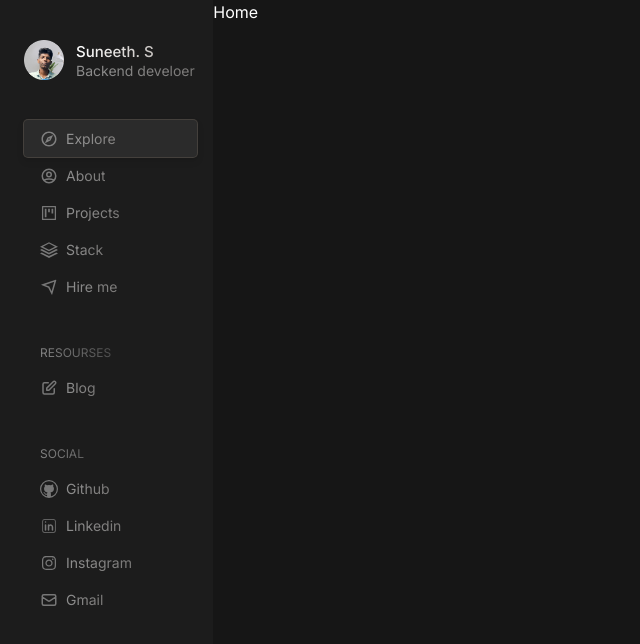
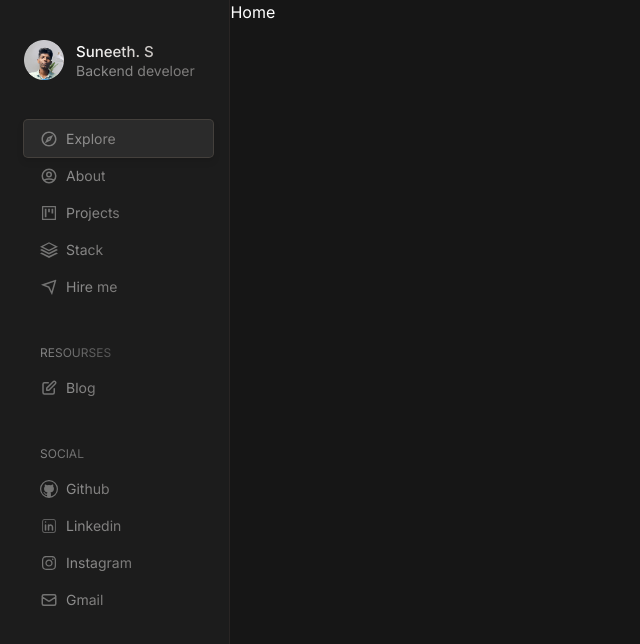
Before and after one commit to tokitou-san/Portfolio, a React (Vite) app: page / in a window 1280 px wide. Shown: the top 644 px of the page, without its empty margins (0-640 px from the left). Built offline with nearby package versions, Linux system fonts and the light colour scheme.

Commit message:
Made navbar fixed on left

```diff
--- a/src/App.tsx
+++ b/src/App.tsx
@@ -1,3 +1,4 @@
+import { AnimatePresence } from "framer-motion";
 import {
   createBrowserRouter,
   createRoutesFromElements,
@@ -12,11 +13,11 @@ import { About } from './pages/About';
 const Root = () => {
   return <>
     <main>
-      <div className="w-full grid grid-cols-12">
-        <div className="col-span-2 h-screen bg-[#1C1C1C] text-white">
+      <div className="w-full flex">
+        <div className="w-[18%] sticky top-0 left-0 h-screen bg-[#1C1C1C] text-stone-100 border-r border-stone-800">
           <Navbar />
         </div>
-        <div className="col-span-10 bg-[#161616] text-white">
+        <div className="w-[82%] bg-[#161616] text-white">
           <Outlet />
         </div>
       </div>
```
